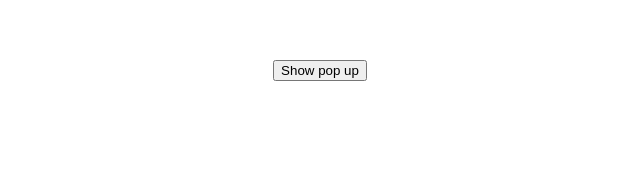
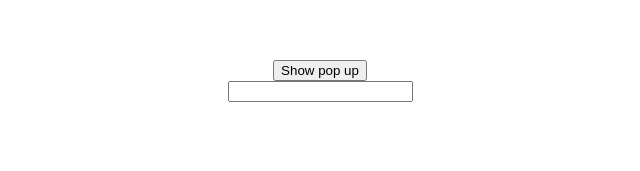
Before and after one commit to noatias1234/Vue-Js, a Vue app: page / in a window 1280 px wide. Shown: the top 171 px of the page, without its empty margins (320-960 px from the left). Built offline with nearby package versions, Linux system fonts and the light colour scheme.

Commit message:
Component and v-model

```diff
--- a/src/App.vue
+++ b/src/App.vue
@@ -2,16 +2,20 @@
   <div>
     <button @click="showpopUp = true">Show pop up</button>
     <popUp v-show="showpopUp" @close="CloseEvent"></popUp>
+
+    <Input v-model="name" />
   </div>
 </template>
 
 <script>
 import popUp from './components/pop-up.vue';
+import Input from './components/Input.vue';
+
 export default {
   name: 'App',
   data() {
     return {
-      name: 'Bar',
+      name: '',
       showpopUp: false,
     }
   },
@@ -22,6 +26,7 @@ export default {
   },
   components: {
     popUp,
+    Input
   },
   methods: {
     CloseEvent(title) {
--- /dev/null
+++ b/src/components/Input.vue
@@ -0,0 +1,16 @@
+<template>
+    <div>
+        <input type="text" :value="modelValue" @input="$emit('update:modelValue', $event.target.value)">
+    </div>
+</template>
+
+<script>
+export default {
+    name: `Input`,
+    props: {
+        modelValue: String
+    }
+}
+</script>
+
+<style scoped></style>
```
